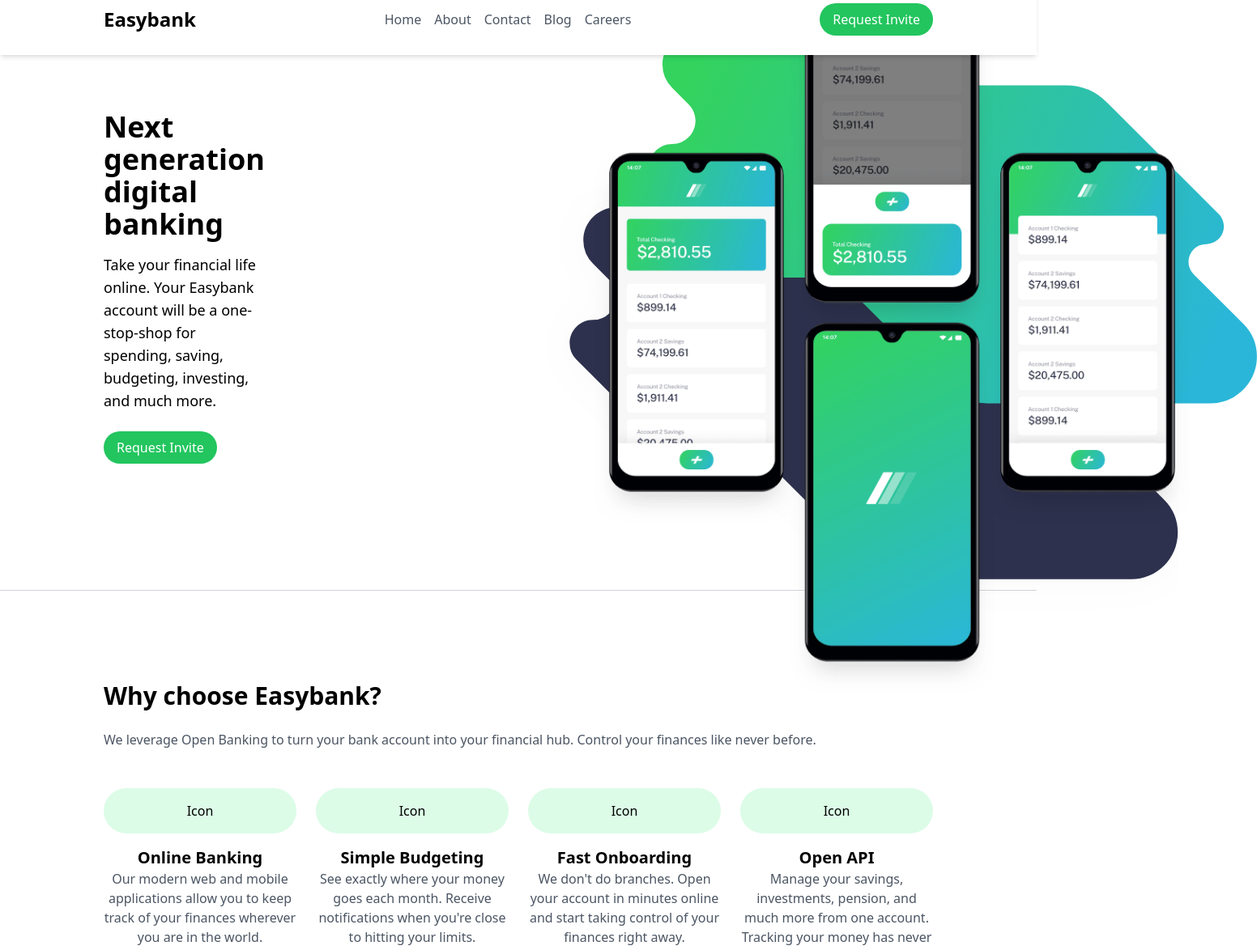
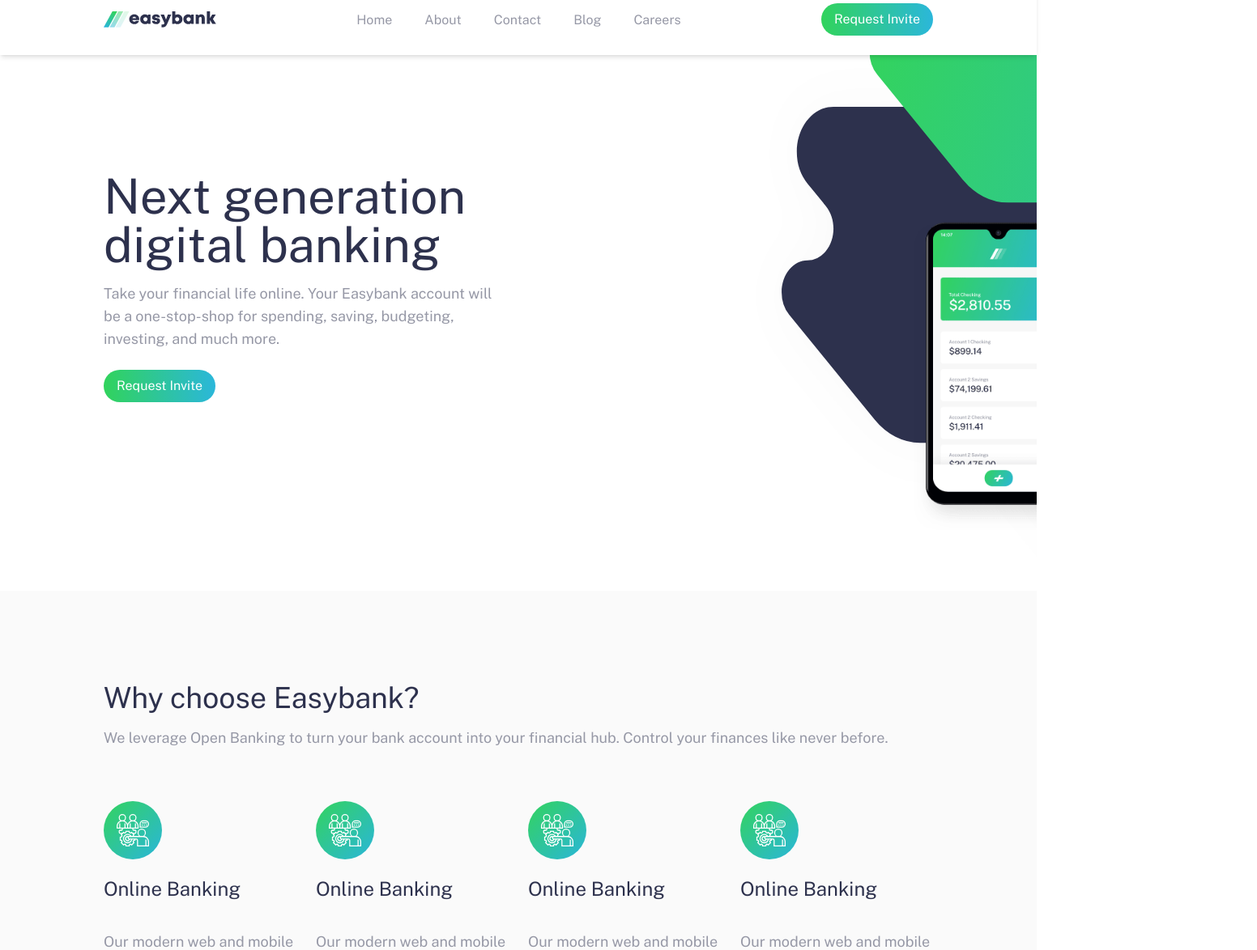
Before and after one commit to juanesgv/Bank-Landing-Page, a React (Vite) app: page / in a window 1280 px wide. Shown: the part 20-1194 px from the top of the page at 81% size, 1552 px wide, since content can reach past the window. Built offline with nearby package versions, Linux system fonts and the light colour scheme.

Commit message:
Avance en navbar, header y WhyChooseSection

```diff
--- a/src/components/Header.tsx
+++ b/src/components/Header.tsx
@@ -1,17 +1,18 @@
 
 const Header = () => {
     return (
-        <header className="flex justify-between items-center px-32 w-full h-[750px] border-b border-gray-300">
+        <header className="grid grid-cols-12 pl-32 max-w-full h-[750px]">
             {/* Columna izquierda */}
-            <div className="flex-1">
-                <h1 className="text-4xl font-bold mb-4">Next generation digital banking</h1>
-                <p className="text-lg mb-6">Take your financial life online. Your Easybank account will be a one-stop-shop for spending, saving, budgeting, investing, and much more.</p>
-                <button className="bg-green-500 text-white px-4 py-2 rounded-full">Request Invite</button>
+            <div className="col-span-5 flex flex-col justify-center">
+                <h1 className="text-6xl font-PublicSans font-normal mb-4 text-Dark-Blue">Next generation digital banking</h1>
+                <p className="text-lg mb-6 font-PublicSans font-normal text-Grayish-Blue">Take your financial life online. Your Easybank account will be a one-stop-shop for spending, saving, budgeting, investing, and much more.</p>
+                <button className="bg-gradient-to-r from-Lime-Green to-Bright-Cyan text-white px-4 py-2 rounded-full font-PublicSans self-start">Request Invite</button>
+
             </div>
             {/* Columna derecha (imagen JPEG con fondo SVG) */}
-            <div className="flex-shrink-0 relative" style={{ width: '900px', height: '900px',  right: '-325px', top: '50px' }}>
-                <div className="absolute inset-0 bg-center bg-no-repeat" style={{ backgroundImage: 'url(/bg-intro-desktop.svg)', backgroundSize: 'contain' }}>
-                    <img src="/image-mockups.png" alt="Imagen" className="absolute inset-0 w-full h-full object-contain" style={{ objectFit: 'contain' }} />
+            <div className="col-span-7 relative">
+                <div className="absolute inset-0 bg-center bg-no-repeat" style={{ backgroundImage: 'url(/bg-intro-desktop.svg)', backgroundSize: '1000px 1000px', backgroundPosition: '300px -145px' }}>
+                    <img src="/image-mockups.png" alt="Imagen" className="absolute inset-0 w-full h-full object-contain" style={{ objectFit: 'scale-down', objectPosition: '520px 100px'}} />
                 </div>
             </div>
         </header>
--- a/src/components/Navbar.tsx
+++ b/src/components/Navbar.tsx
@@ -1,15 +1,44 @@
 const Navbar = () => {
+
+    const optionsMenu = [
+        {
+            id: 1,
+            name: 'Home',
+            link : '#home',
+        },
+        {
+            id: 2,
+            name: 'About',
+            link : '#about',
+        },
+        {
+            id: 3,
+            name: 'Contact',
+            link : '#contact',
+        },
+        {
+            id: 4,
+            name: 'Blog',
+            link : '#blog',
+        },
+        {
+            id: 5,
+            name: 'Careers',
+            link : '#careers',
+        },
+    ]
+
     return (
         <nav className="flex justify-between items-center py-6 bg-white shadow-md w-full px-32 z-20 fixed top-0 left-0 right-0">
-            <div className="text-2xl font-bold">Easybank</div>
-            <ul className="flex space-x-4">
-                <li><a href="#home" className="text-gray-600">Home</a></li>
-                <li><a href="#about" className="text-gray-600">About</a></li>
-                <li><a href="#contact" className="text-gray-600">Contact</a></li>
-                <li><a href="#blog" className="text-gray-600">Blog</a></li>
-                <li><a href="#careers" className="text-gray-600">Careers</a></li>
+            <img src="/logo.svg" alt="Imagen" />
+            <ul className="flex space-x-10">
+                {
+                    optionsMenu.map(option => (
+                        <li key={option.id}><a href={option.link} className="text-Grayish-Blue font-PublicSans hover:text-Dark-Blue">{option.name}</a></li>
+                    ))
+                }
             </ul>
-            <button className="bg-green-500 text-white px-4 py-2 rounded-full">Request Invite</button>
+            <button className="bg-gradient-to-r from-Lime-Green to-Bright-Cyan text-white px-4 py-2 rounded-full font-PublicSans">Request Invite</button>
         </nav>
     )
 }
--- /dev/null
+++ b/src/components/WhyChooseCard.tsx
@@ -0,0 +1,12 @@
+
+const WhyChooseCard = () => {
+    return (
+        <div className="flex flex-col justify-start gap-5">
+            <img src="/icon-onboarding.svg" alt="Imagen" className="self-start"/>
+            <h3 className="text-2xl font-normal font-PublicSans mb-4 text-Dark-Blue">Online Banking</h3>
+            <p className="text-lg mb-6 font-PublicSans font-normal text-Grayish-Blue">Our modern web and mobile applications allow you to keep track of your finances wherever you are in the world.</p>
+        </div>
+    )
+}
+
+export default WhyChooseCard
--- a/src/components/WhyChooseSection.tsx
+++ b/src/components/WhyChooseSection.tsx
@@ -1,30 +1,15 @@
+import WhyChooseCard from "./WhyChooseCard"
 
 const WhyChooseSection = () => {
     return (
-        <section className="py-28 w-full px-32">
-            <h2 className="text-3xl font-bold mb-6">Why choose Easybank?</h2>
-            <p className="text-gray-600">We leverage Open Banking to turn your bank account into your financial hub. Control your finances like never before.</p>
-            <div className="grid grid-cols-1 md:grid-cols-4 gap-6 mt-12">
-                <div className="text-center">
-                    <div className="bg-green-100 p-4 rounded-full mb-4">Icon</div>
-                    <h3 className="text-xl font-semibold">Online Banking</h3>
-                    <p className="text-gray-600">Our modern web and mobile applications allow you to keep track of your finances wherever you are in the world.</p>
-                </div>
-                <div className="text-center">
-                    <div className="bg-green-100 p-4 rounded-full mb-4">Icon</div>
-                    <h3 className="text-xl font-semibold">Simple Budgeting</h3>
-                    <p className="text-gray-600">See exactly where your money goes each month. Receive notifications when you're close to hitting your limits.</p>
-                </div>
-                <div className="text-center">
-                    <div className="bg-green-100 p-4 rounded-full mb-4">Icon</div>
-                    <h3 className="text-xl font-semibold">Fast Onboarding</h3>
-                    <p className="text-gray-600">We don't do branches. Open your account in minutes online and start taking control of your finances right away.</p>
-                </div>
-                <div className="text-center">
-                    <div className="bg-green-100 p-4 rounded-full mb-4">Icon</div>
-                    <h3 className="text-xl font-semibold">Open API</h3>
-                    <p className="text-gray-600">Manage your savings, investments, pension, and much more from one account. Tracking your money has never been easier.</p>
-                </div>
+        <section className="py-28 w-full px-32 bg-Very-Light-Gray">
+            <h2 className="text-4xl font-normal font-PublicSans mb-4 text-Dark-Blue">Why choose Easybank?</h2>
+            <p className="text-lg mb-6 font-PublicSans font-normal text-Grayish-Blue">We leverage Open Banking to turn your bank account into your financial hub. Control your finances like never before.</p>
+            <div className="grid grid-cols-1 md:grid-cols-4 gap-6 mt-16">
+                <WhyChooseCard/>
+                <WhyChooseCard/>
+                <WhyChooseCard/>
+                <WhyChooseCard/>
             </div>
         </section>
     )
```
Also changed, not shown: public/icon-onboarding.svg (added), public/logo.svg (added).
